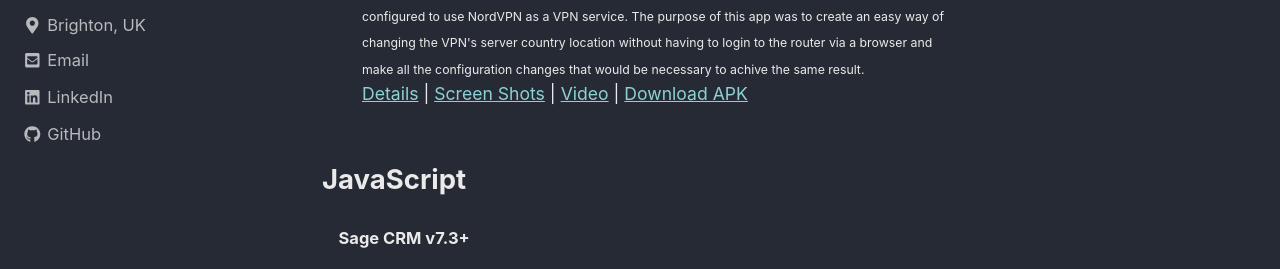
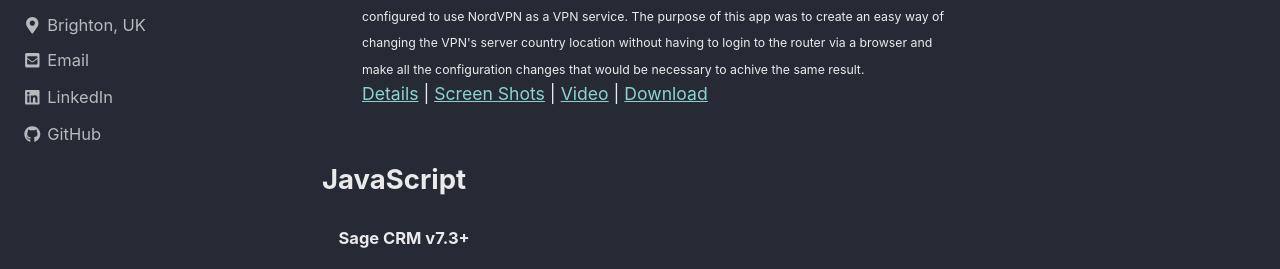
Before and after one commit to julianmummery/julianmummery.github.io, a Jekyll site: the page built from _pages/coding-projects.md, in a window 1280 px wide and 900 px high, scrolled down 542 px. Shown: the part 177-446 px from the top of the window. Built offline with Jekyll 4.4.1, drawn with Linux system fonts in a browser that asks for light colours; nearby versions of some CDN libraries.

Commit message:
Update coding-projects.md

```diff
--- a/_pages/coding-projects.md
+++ b/_pages/coding-projects.md
@@ -16,10 +16,10 @@
   <br>
   <span style="font-size:0.70em;">Native Android App that directly interfaces with a customised Netgear Nighthawk R7000 router that is configured to use NordVPN as a VPN service. The purpose of this app was to create an easy way of changing the VPN's server country location without having to login to the router via a browser and make all the configuration changes that would be necessary to achive the same result.</span>
   <br>
-<a href="https://github.com/julianmummery/secure-privacy" target="_blank">Details</a> |
-<a href="https://github.com/julianmummery/secure-privacy" target="_blank">Screen Shots</a> |
-<a href="https://github.com/julianmummery/secure-privacy/blob/master/secure-privacy.mp4?raw=true" target="_blank">Video</a> |
-<a href="https://github.com/julianmummery/secure-privacy" target="_blank">Download APK</a></li>
+<a href="https://julianmummery.github.io/secureprivacy" target="_blank">Details</a> |
+<a href="https://julianmummery.github.io/secureprivacy/#2" target="_blank">Screen Shots</a> |
+<a href="https://julianmummery.github.io/secureprivacy/#3" target="_blank">Video</a> |
+<a href="https://julianmummery.github.io/secureprivacy/#4" target="_blank">Download</a></li>
 </ul>
 
 <h2>JavaScript</h2>
```
